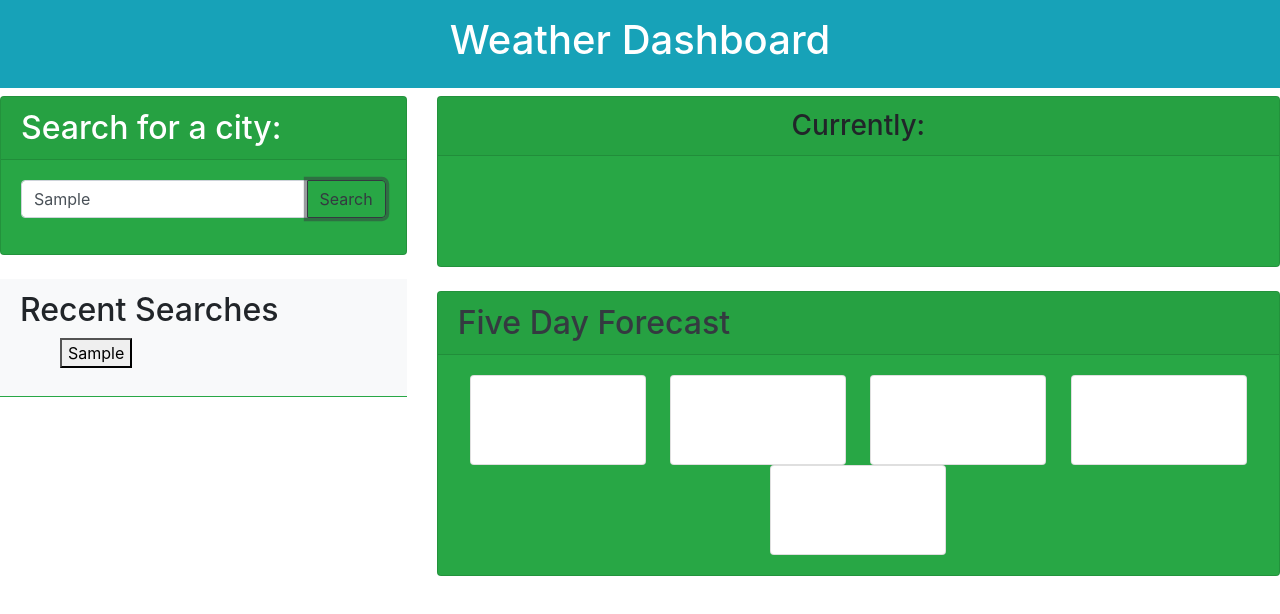
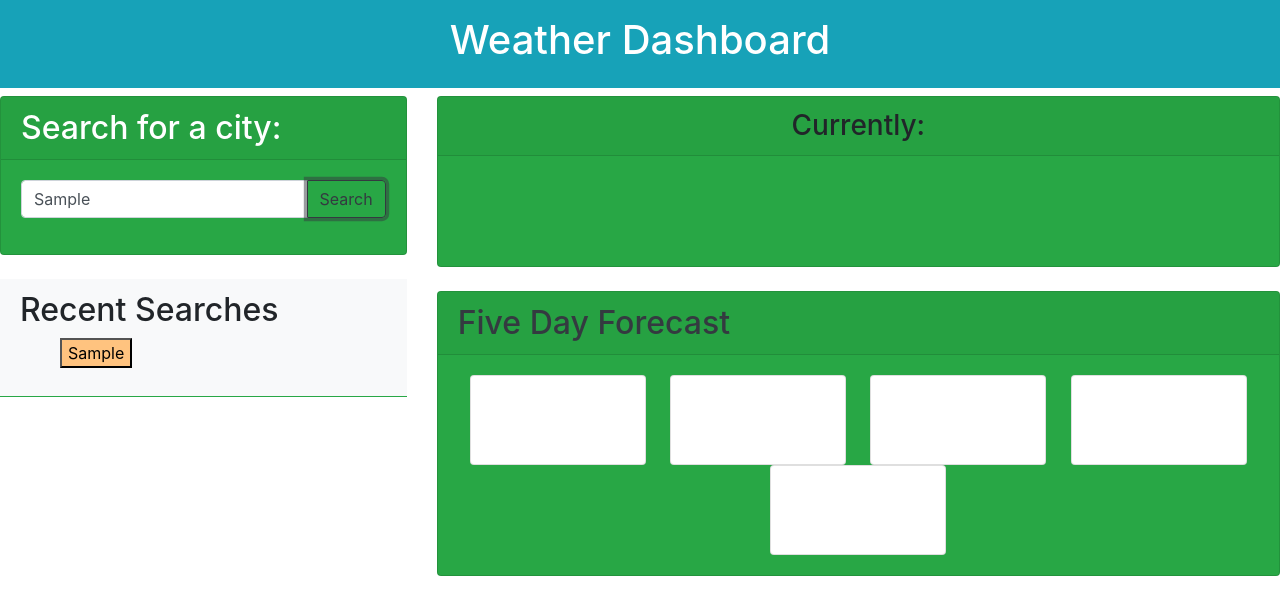
Before and after one commit to AshbyLB/current-weather-dashboard, a plain HTML site: page index.html in a window 1280 px wide. Both pictures are taken after typing "Sample" into the empty fields and a click on the button "Search". Drawn offline with nearby package versions, Linux system fonts and the light colour scheme; no server answers.

```diff
--- a/assets/css/style.css
+++ b/assets/css/style.css
@@ -1,3 +1,7 @@
 ul li {
     list-style: none;
 }
+
+.prevCity {
+    background-color: rgb(255, 195, 127);
+}
```
Also changed, not shown: assets/js/script.js (+0 -11 lines), index.html (+0 -1 lines).
